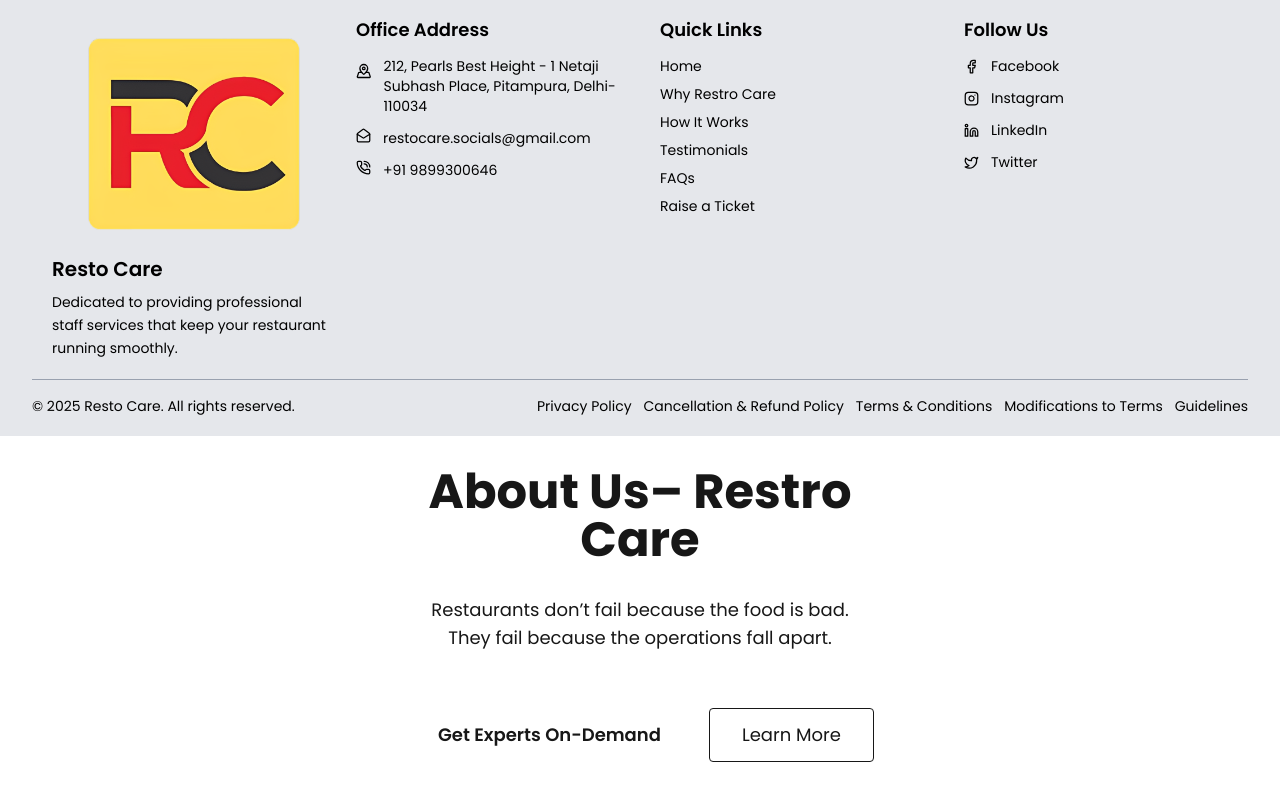
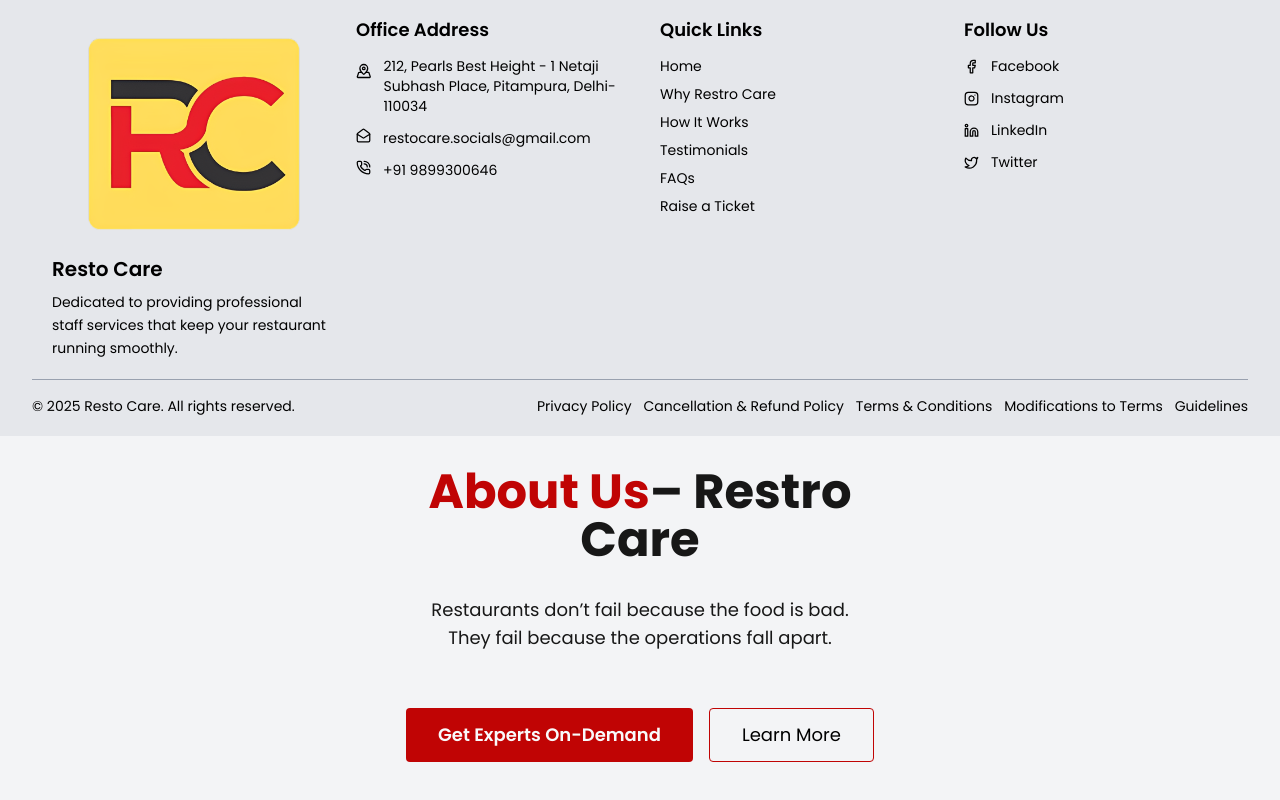
Before and after one commit to prem3892/restocare, a Next.js app: page / in a window 1280 px wide. Shown: the part 3432-4232 px from the top of the page. Built offline with nearby package versions, Linux system fonts and the light colour scheme.

Commit message:
our company section developed using mamba ui fix#1

```diff
--- a/components/ourcompany.tsx
+++ b/components/ourcompany.tsx
@@ -2,23 +2,20 @@
 
 export const OurCompany = () => {
   return (
-    <div className="space-y-12 dark:bg-gray-100 dark:text-black">
+    <div className="space-y-12 bg-gray-100 dark:text-black">
       {/* our company page */}
       <section>
         <div className="container flex flex-col items-center px-4 py-8 mx-auto text-center md:px-10 lg:px-32 xl:max-w-3xl">
           <h1 className="text-4xl font-bold leading-none sm:text-5xl">
-            <span className="dark:text-[#C00404]">{OurCompanyData.headingP1}</span>
+            <span className="text-[#C00404]">{OurCompanyData.headingP1}</span>
             {OurCompanyData.headingP2}
           </h1>
           <p className="px-8 mt-8 mb-12 text-lg">{OurCompanyData.subHeading}</p>
           <div className="flex flex-wrap justify-center">
-            <button className="px-8 py-3 m-2 text-lg font-semibold rounded dark:bg-[#C00404] dark:text-gray-50 cursor-pointer">
+            <button className="px-8 py-3 m-2 text-lg font-semibold rounded bg-[#C00404] text-gray-50 cursor-pointer">
               {OurCompanyData.button1}
             </button>
-            <button
-              className="px-8 py-3 m-2 text-lg border rounded dark:text-gray-900 dar
-            k:border-[#C00404] cursor-pointer"
-            >
+            <button className="px-8 py-3 m-2 text-lg border rounded text-black border-[#C00404] cursor-pointer">
               {OurCompanyData.button2}
             </button>
           </div>
```
